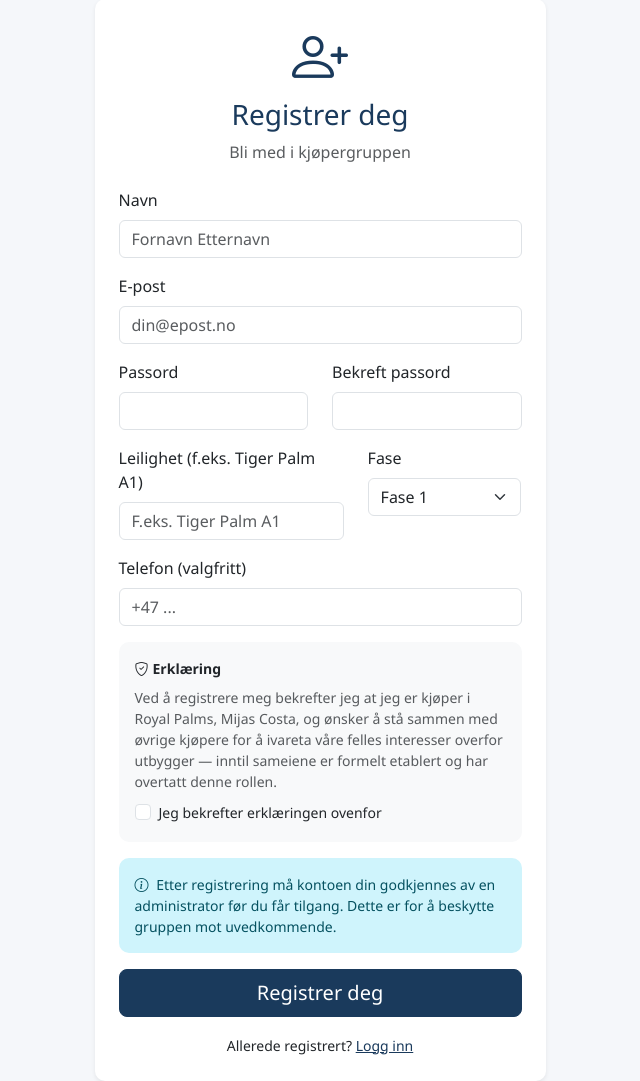
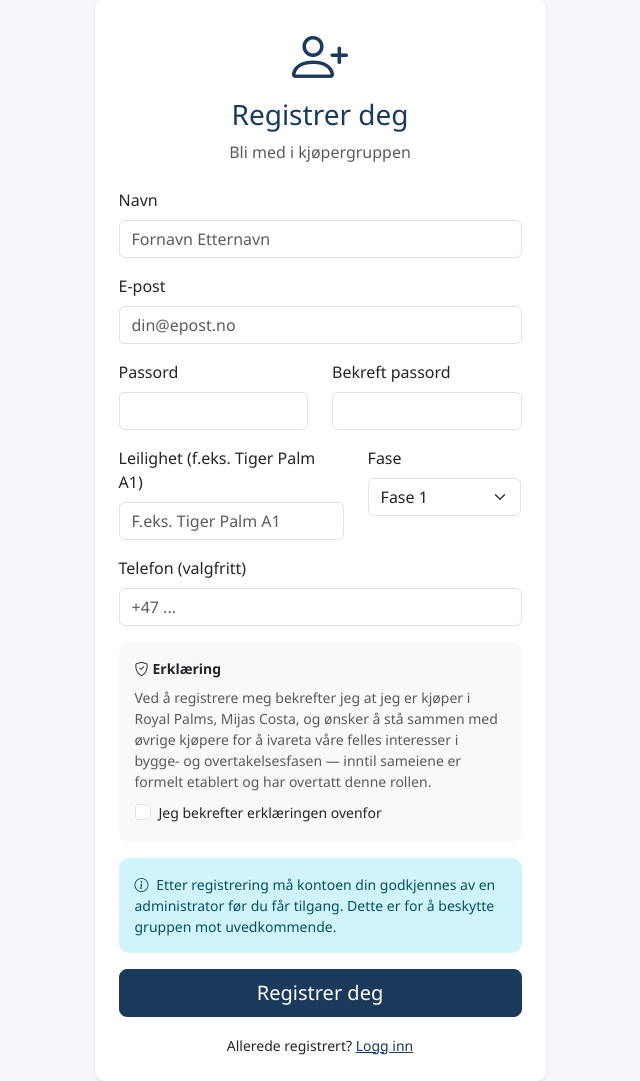
Before and after one commit to toreausland/RoyalPalms, a Flask app: page /registrer in a window 1280 px wide. Shown: the part 25-1106 px from the top of the page, without its empty margins (320-960 px from the left). Run offline with Flask 3, Linux system fonts and the light colour scheme; some libraries are stand-ins or nearby versions.

Commit message:
Fix Render deploy: flytt seed.py til runtime + oppdater erklæringstekst
- Persistent disk er read-only under build — seed.py kjøres nå i startCommand
- os.makedirs wrapped i try/except for å håndtere read-only filesystem
- Erklæringstekst endret til «i bygge- og overtakelsesfasen»

Co-Authored-By: Claude Opus 4.6 <noreply@anthropic.com>

```diff
--- a/app.py
+++ b/app.py
@@ -20,8 +20,11 @@ def create_app(config_name=None):
     }
     app.config.from_object(configs.get(config_name, configs['development']))
 
-    os.makedirs(app.config.get('UPLOAD_FOLDER', 'uploads'), exist_ok=True)
-    os.makedirs(os.path.join(app.root_path, 'instance'), exist_ok=True)
+    try:
+        os.makedirs(app.config.get('UPLOAD_FOLDER', 'uploads'), exist_ok=True)
+        os.makedirs(os.path.join(app.root_path, 'instance'), exist_ok=True)
+    except OSError:
+        pass  # Under Render build er /var/data read-only — opprettes ved runtime
 
     db.init_app(app)
     csrf.init_app(app)
--- a/render.yaml
+++ b/render.yaml
@@ -3,7 +3,7 @@ services:
     name: royalpalms-kjopergruppe
     runtime: python
     buildCommand: "./build.sh"
-    startCommand: "gunicorn app:app"
+    startCommand: "python seed.py && gunicorn app:app"
     region: frankfurt
     disk:
       name: royal-palms-data
--- a/templates/auth/register.html
+++ b/templates/auth/register.html
@@ -74,8 +74,8 @@
                             <p class="small text-muted mb-2" style="line-height: 1.5;">
                                 Ved å registrere meg bekrefter jeg at jeg er kjøper i Royal Palms,
                                 Mijas Costa, og ønsker å stå sammen med øvrige kjøpere for å
-                                ivareta våre felles interesser overfor utbygger — inntil sameiene
-                                er formelt etablert og har overtatt denne rollen.
+                                ivareta våre felles interesser i bygge- og overtakelsesfasen
+                                — inntil sameiene er formelt etablert og har overtatt denne rollen.
                             </p>
                             <div class="form-check">
                                 {{ form.agreement(class="form-check-input" + (" is-invalid" if form.agreement.errors else "")) }}
```
Also changed, not shown: 1 other file.
